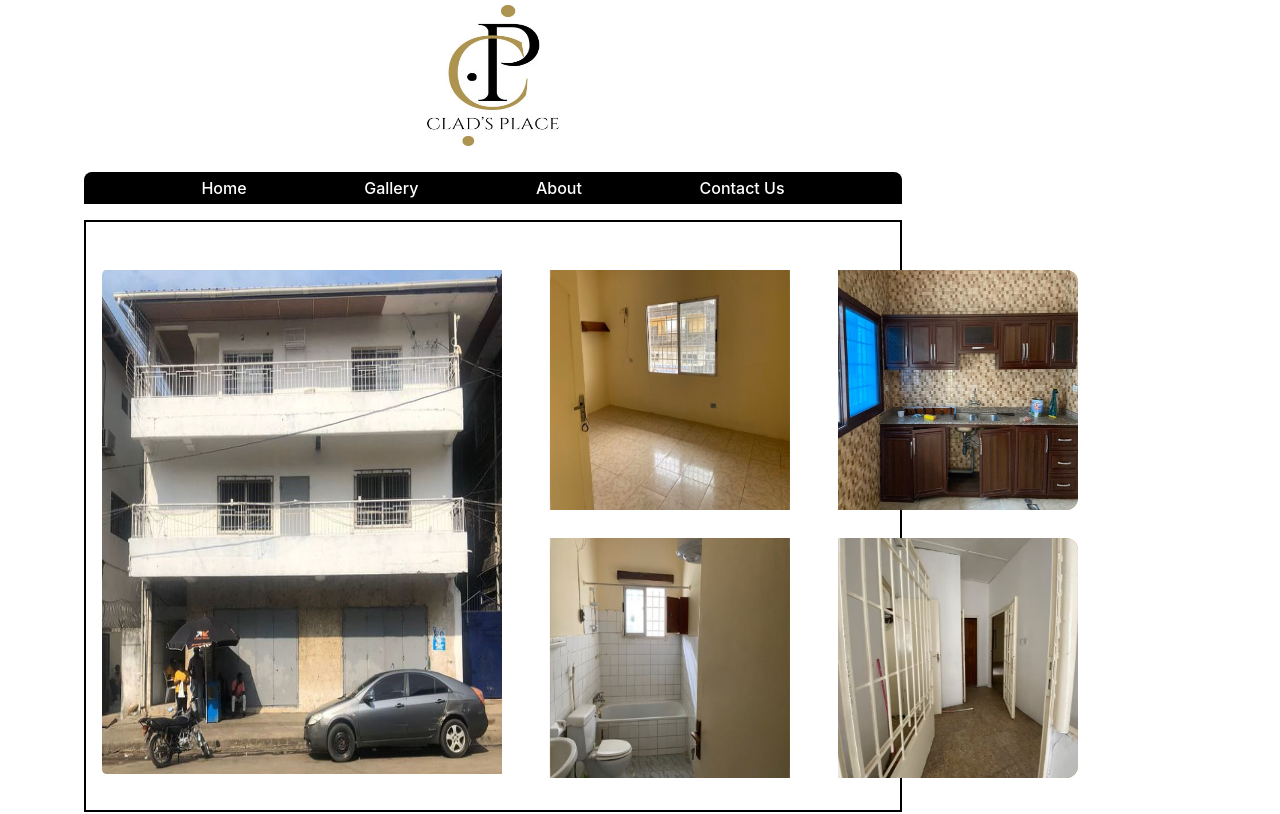
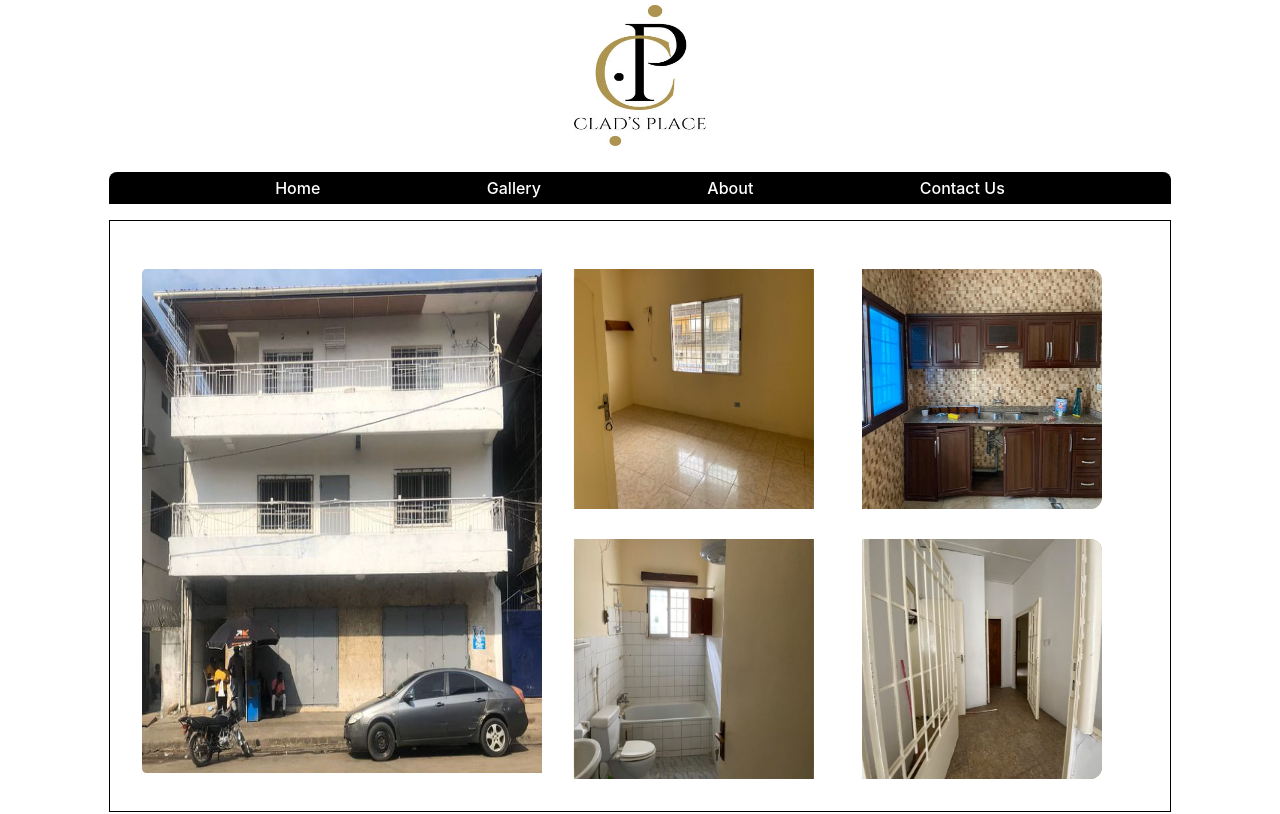
Before and after one commit to bonnerjallah/newclads, a React (Vite) app: page /Gallery in a window 1280 px wide. Shown: the top 814 px of the page. Built offline with nearby package versions, Linux system fonts and the light colour scheme.

Commit message:
change gallery, about us, homepage styles

```diff
--- a/src/pages/Gallery.jsx
+++ b/src/pages/Gallery.jsx
@@ -1,9 +1,12 @@
 import { useState } from 'react'
-import ScrollToTop from '../components/ScrollToTop'
 import { NavLink } from 'react-router-dom'
 import { FontAwesomeIcon } from "@fortawesome/react-fontawesome"
 import { faCouch, faFan, faKitchenSet, faTv, faUtensils, faWifi, } from "@fortawesome/free-solid-svg-icons"
 import gallerystyles from "../styles/gallerystyles.module.css"
+
+import ScrollToTop from '../components/ScrollToTop'
+import Footer from "../components/Footer"
+
 
 //Modals components
 import HouseModal from '../components/HouseModal'
@@ -13,7 +16,6 @@ import BathRoomModal from "../components/BathRoomModal"
 import LivingRoomModal from '../components/LivingRoomModal'
 import Pricing from '../components/Pricing'
 
-import Footer from "../components/Footer"
 
 
 const Gallery = () => {
--- a/src/styles/aboutusstyles.module.css
+++ b/src/styles/aboutusstyles.module.css
@@ -10,6 +10,10 @@
 section{
     width: 100%;
     position: relative;
+}
+
+section div p{
+    font-size: 1.3rem;
 }
 
 .firstLetter{
@@ -30,6 +34,7 @@ section{
 .historySecondSection{
     display: flex;
     column-gap: 1rem;
+    font-size: .5rem;
 }
 
 .firstImage{
@@ -51,9 +56,6 @@ section{
     margin-left: 1rem;
 }
 
-.secondp{
-    margin-left: rem;
-}
 
 .lastImage{
     margin-top: -5rem;
--- a/src/styles/contactformstyle.module.css
+++ b/src/styles/contactformstyle.module.css
@@ -1,6 +1,6 @@
 .formWrapper{
     background-color: #ad9551;
-    width: 40rem;
+    width: 40%;
     height: 35rem;
     margin: auto;
     display: flex;
--- a/src/styles/gallerystyles.module.css
+++ b/src/styles/gallerystyles.module.css
@@ -7,18 +7,21 @@
     justify-content: center;
 }
 
+.mainContainer{
+    display: flex;
+    justify-content: center;
+    align-items: center;
+    width: 100vw;
+}
+
 .mainWrapper {
     width: 83%;
     height: 37rem;
+    display: flex;
+    position: relative;
     margin: auto;
-    padding: 2rem 1rem;
-    display: grid;
-    align-content: center;
-    justify-content: center;
-    row-gap: 1rem;
-    column-gap: 1rem;
-    position: relative;
-    border: 2px solid black;
+    border: 1px solid black;
+
 }
 
 .imageWrapperOne{
@@ -66,7 +69,6 @@
     width: 25rem;
     height: 30rem;
     margin: 2rem;
-    left: -1rem;
     top: 2rem;
     transform-style: preserve-3d;
     transition: all 1s ease-in-out;
@@ -367,7 +369,7 @@
 
 .buttonWrapper button{
     background-color: #ad9551;
-    width:7rem;
+    width:8rem;
     height: 3rem;
     cursor: pointer;
     border: none;
--- a/src/styles/homestyles.module.css
+++ b/src/styles/homestyles.module.css
@@ -365,11 +365,12 @@ main p,
 
 .buttonWrapper button{
     background-color: #ad9551;
-    width:7rem;
+    width:8rem;
     height: 3rem;
     cursor: pointer;
     border: none;
     transition: 500ms ease-in-out;
+    font-size: rem;
 }
 
 .buttonWrapper button:hover{
--- a/src/styles/navbarstyles.module.css
+++ b/src/styles/navbarstyles.module.css
@@ -5,7 +5,14 @@
 }
 
 body {
-    width: 100%;
+    width: 100vw;
+    display: flex;
+    flex-direction: column;
+}
+
+.mainContainer{
+    width: 100vw;
+    margin: auto;
 }
 
 .mainWrapper {
```
